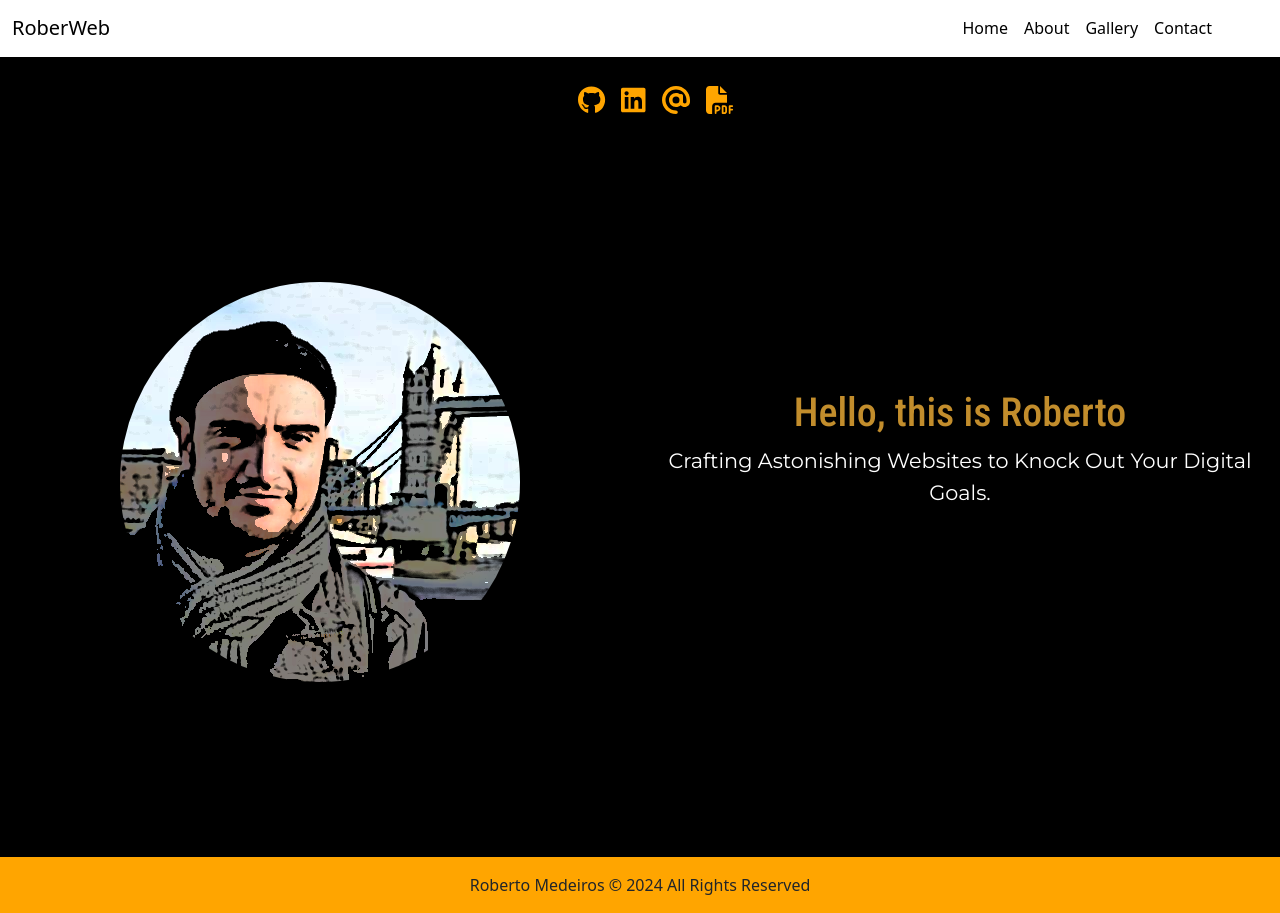
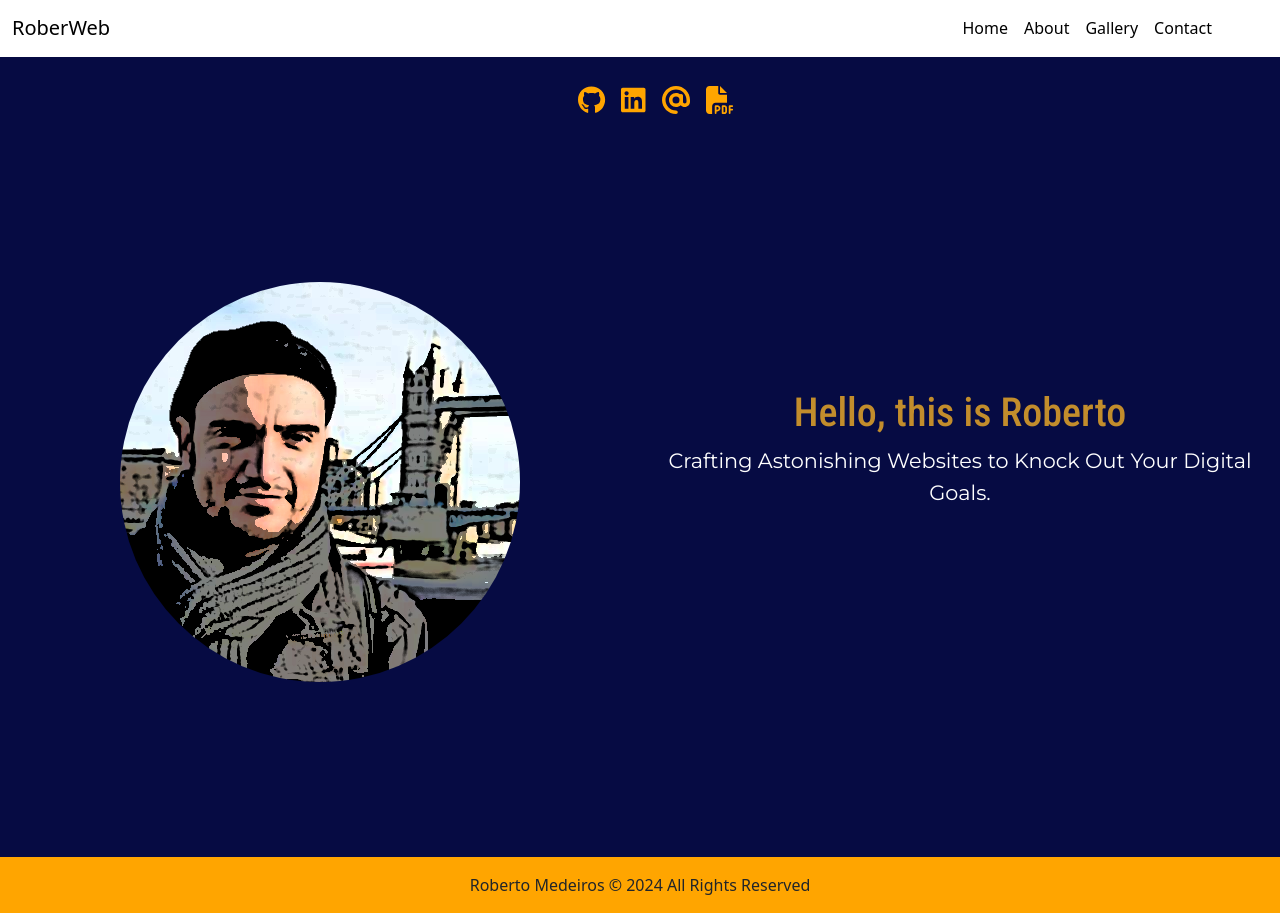
Before and after one commit to rober-web/React-Portfolio, a React (Vite) app: page / in a window 1280 px wide. Built offline with nearby package versions, Linux system fonts and the light colour scheme.

Commit message:
changed background style

```diff
--- a/src/components/Hero/hero.css
+++ b/src/components/Hero/hero.css
@@ -1,5 +1,5 @@
 :root {
-  --bg-primary-color: rgb(0, 0, 0);
+  --bg-primary-color: rgb(6, 11, 67);;
   --hero-title-color: rgb(194, 141, 44);
   --hero-title-font: "Roboto Condensed", sans-serif;
   --hero-title-font-size: 2.5em;
```
